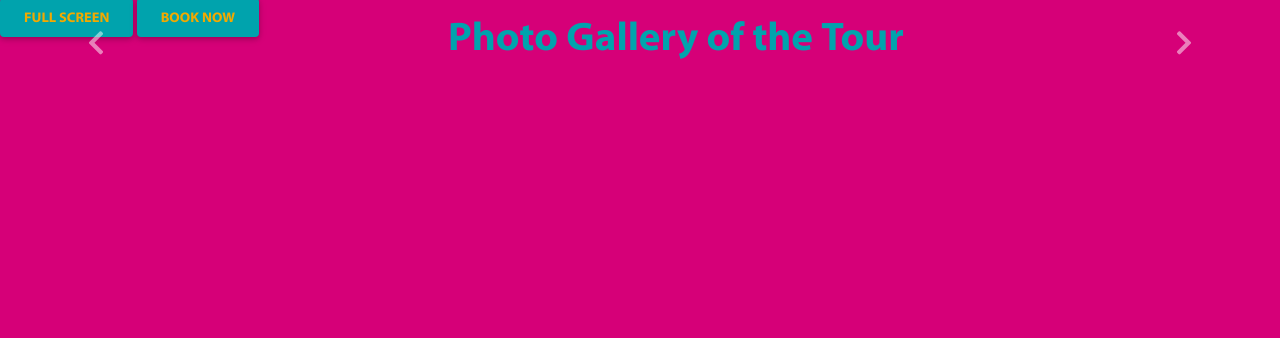
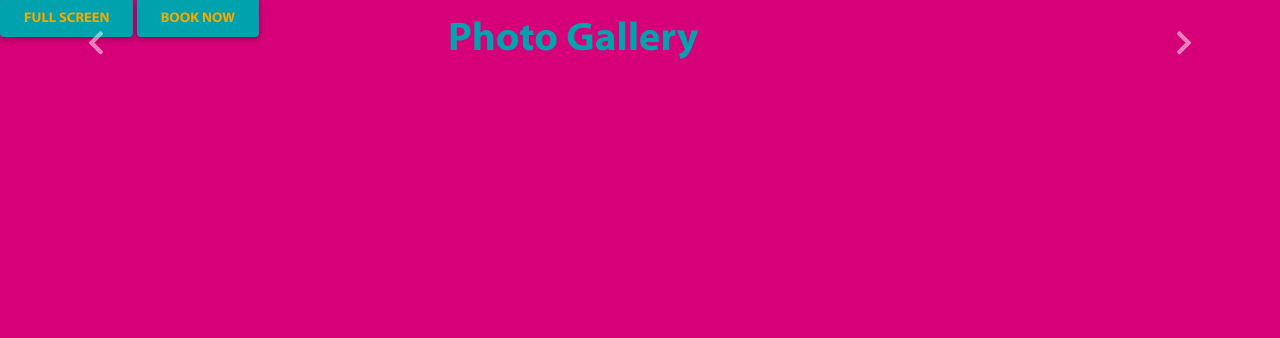
Before and after one commit to kodkodmx/FINAL_PROJECT, a Django app: template sightsonbikes/templates/sightsonbikes/gallery.html in a window 1280 px wide. Shown: the part 152-490 px from the top of the page. Run offline with Django 4.2, Linux system fonts and the light colour scheme; the template is opened without the code that fills it, so the values that code supplies are empty; some libraries are stand-ins or nearby versions.

Commit message:
Update gallery.html tittle

```diff
--- a/sightsonbikes/templates/sightsonbikes/gallery.html
+++ b/sightsonbikes/templates/sightsonbikes/gallery.html
@@ -4,7 +4,7 @@
     Gallery
 {% endblock %}
 {% block body %}
-  <h2 class="title azul" id="galleryT">Photo Gallery of the Tour</h2>
+  <h2 class="title azul" id="galleryT">Photo Gallery</h2>
   <main id="gallery">
   <button  type="button" class="btn btn-primary" id="button1" onclick="full()">Full Screen</button>
   <button  type="button" class="btn btn-primary" id="button2" onclick="tobook()">Book Now</button>
```
